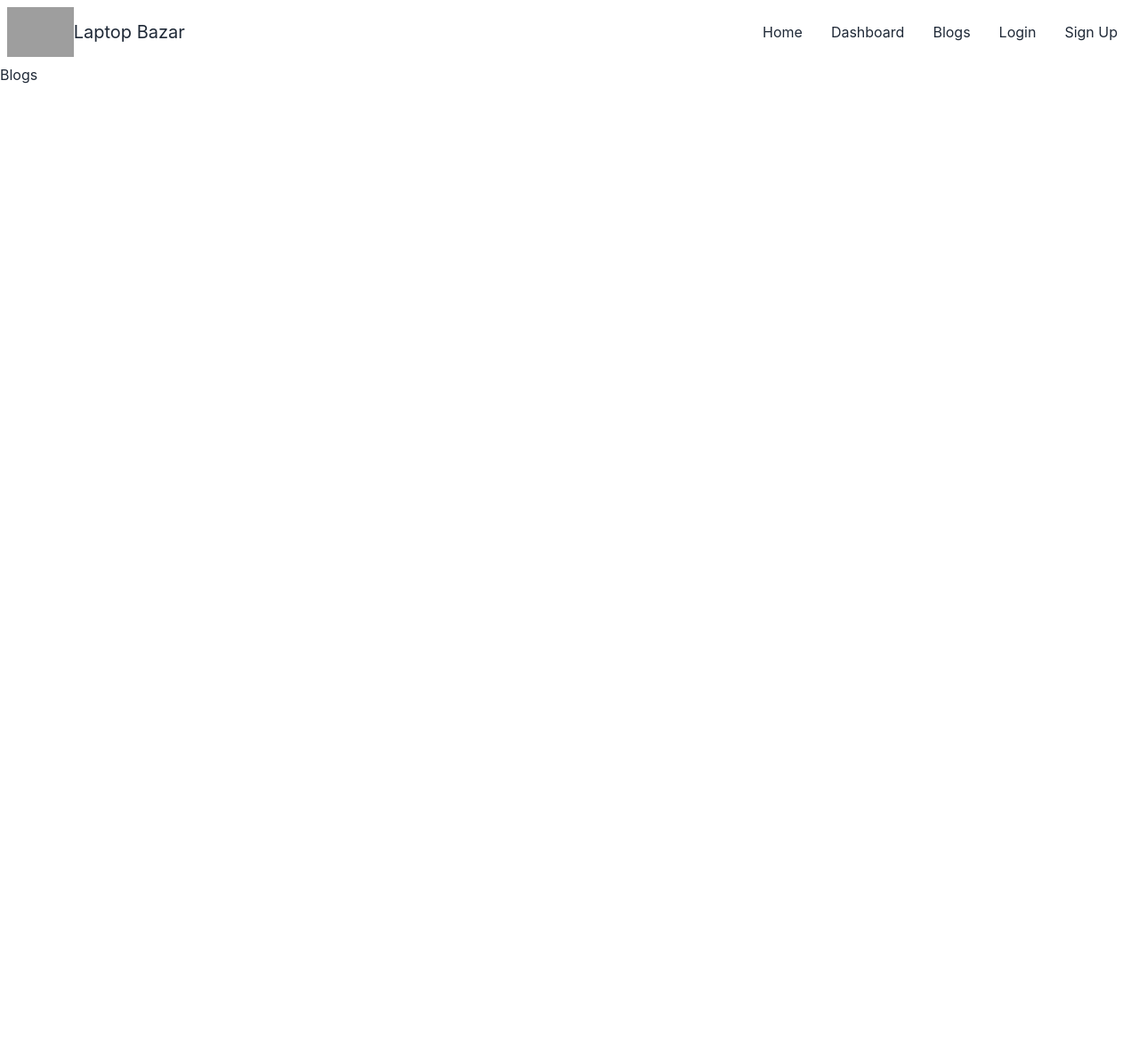
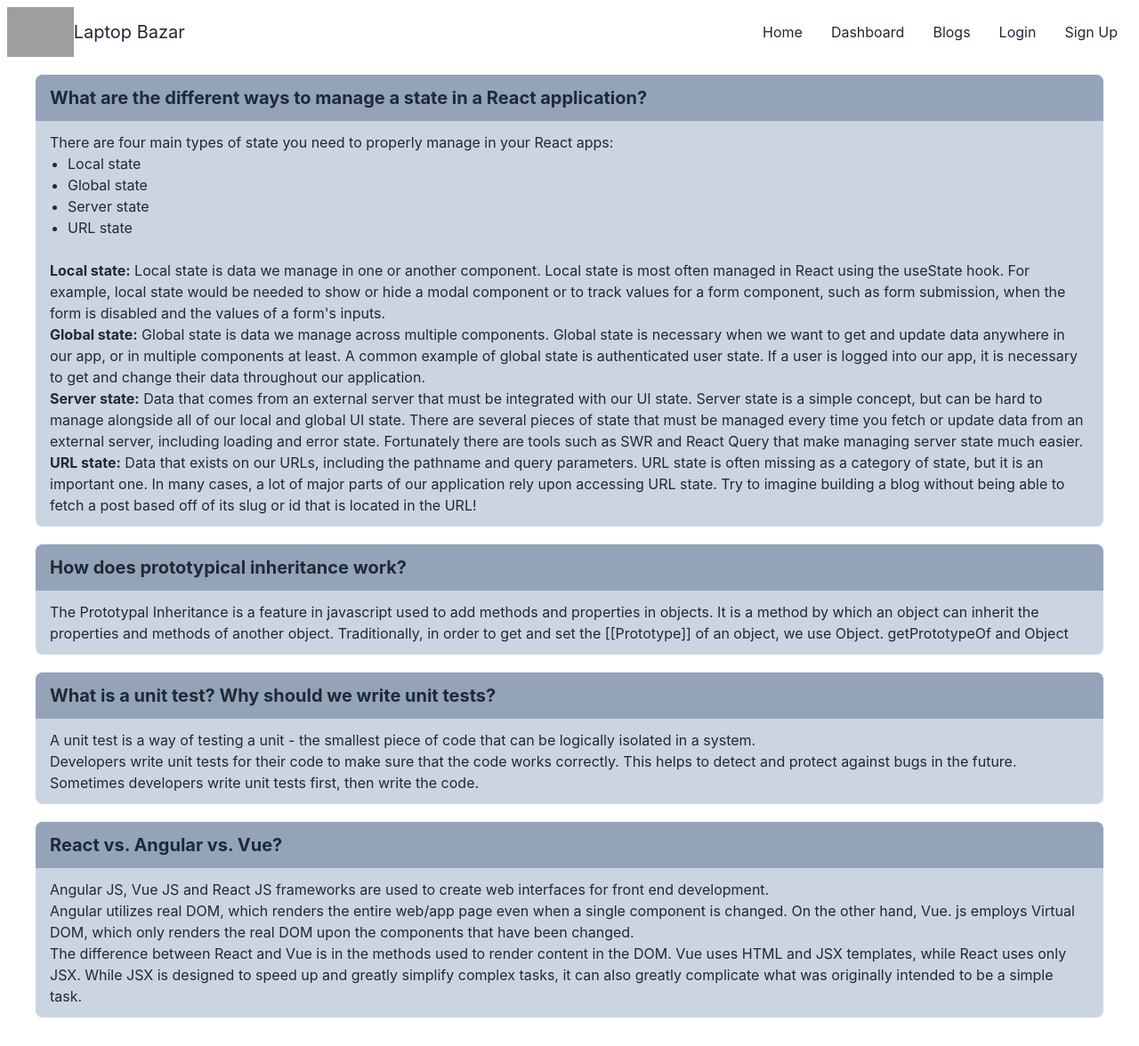
Before and after one commit to asif-kabir-emon/Laptop-Bazar, a React (Create React App) app: page /blogs in a window 1280 px wide. Shown: the whole page at 89% size. Before the commit the page ends 800 px from the top, so only its background shows below. Built offline with nearby package versions, Linux system fonts and the light colour scheme; no server answers; grey boxes are pictures that could not be loaded.

Commit message:
blog page added

```diff
--- a/src/Pages/Blogs/Blogs.js
+++ b/src/Pages/Blogs/Blogs.js
@@ -5,8 +5,97 @@ const Blogs = () => {
   useTitle("Blogs");
 
   return (
-    <div>
-      <h2>Blogs</h2>
+    <div className="py-3 mx-auto">
+      <div className="bg-slate-300 rounded-lg mx-5 mb-5 md:mx-10">
+        <h2 className="bg-slate-400 text-xl font-bold px-4 py-3 rounded-t-lg">
+          What are the different ways to manage a state in a React application?
+        </h2>
+        <div className="px-4 py-3">
+          There are four main types of state you need to properly manage in your
+          React apps:
+          <ul className="ml-5 list-disc">
+            <li>Local state</li>
+            <li>Global state</li>
+            <li>Server state</li>
+            <li>URL state</li>
+          </ul>
+          <br />
+          <b>Local state:</b> Local state is data we manage in one or another
+          component. Local state is most often managed in React using the
+          useState hook. For example, local state would be needed to show or
+          hide a modal component or to track values for a form component, such
+          as form submission, when the form is disabled and the values of a
+          form's inputs.
+          <br />
+          <b>Global state:</b> Global state is data we manage across multiple
+          components. Global state is necessary when we want to get and update
+          data anywhere in our app, or in multiple components at least. A common
+          example of global state is authenticated user state. If a user is
+          logged into our app, it is necessary to get and change their data
+          throughout our application.
+          <br />
+          <b>Server state:</b> Data that comes from an external server that must
+          be integrated with our UI state. Server state is a simple concept, but
+          can be hard to manage alongside all of our local and global UI state.
+          There are several pieces of state that must be managed every time you
+          fetch or update data from an external server, including loading and
+          error state. Fortunately there are tools such as SWR and React Query
+          that make managing server state much easier.
+          <br />
+          <b>URL state:</b> Data that exists on our URLs, including the pathname
+          and query parameters. URL state is often missing as a category of
+          state, but it is an important one. In many cases, a lot of major parts
+          of our application rely upon accessing URL state. Try to imagine
+          building a blog without being able to fetch a post based off of its
+          slug or id that is located in the URL!
+        </div>
+      </div>
+      <div className="bg-slate-300 rounded-lg mx-5 mb-5 md:mx-10">
+        <h2 className="bg-slate-400 text-xl font-bold px-4 py-3 rounded-t-lg">
+          How does prototypical inheritance work?
+        </h2>
+        <p className="px-4 py-3">
+          The Prototypal Inheritance is a feature in javascript used to add
+          methods and properties in objects. It is a method by which an object
+          can inherit the properties and methods of another object.
+          Traditionally, in order to get and set the [[Prototype]] of an object,
+          we use Object. getPrototypeOf and Object
+        </p>
+      </div>
+      <div className="bg-slate-300 rounded-lg mx-5 mb-5 md:mx-10">
+        <h2 className="bg-slate-400 text-xl font-bold px-4 py-3 rounded-t-lg">
+          What is a unit test? Why should we write unit tests?
+        </h2>
+        <p className="px-4 py-3">
+          A unit test is a way of testing a unit - the smallest piece of code
+          that can be logically isolated in a system.
+          <br />
+          Developers write unit tests for their code to make sure that the code
+          works correctly. This helps to detect and protect against bugs in the
+          future. Sometimes developers write unit tests first, then write the
+          code.
+        </p>
+      </div>
+      <div className="bg-slate-300 rounded-lg mx-5 mb-5 md:mx-10">
+        <h2 className="bg-slate-400 text-xl font-bold px-4 py-3 rounded-t-lg">
+          React vs. Angular vs. Vue?
+        </h2>
+        <p className="px-4 py-3">
+          Angular JS, Vue JS and React JS frameworks are used to create web
+          interfaces for front end development.
+          <br />
+          Angular utilizes real DOM, which renders the entire web/app page even
+          when a single component is changed. On the other hand, Vue. js employs
+          Virtual DOM, which only renders the real DOM upon the components that
+          have been changed.
+          <br />
+          The difference between React and Vue is in the methods used to render
+          content in the DOM. Vue uses HTML and JSX templates, while React uses
+          only JSX. While JSX is designed to speed up and greatly simplify
+          complex tasks, it can also greatly complicate what was originally
+          intended to be a simple task.
+        </p>
+      </div>
     </div>
   );
 };
```
